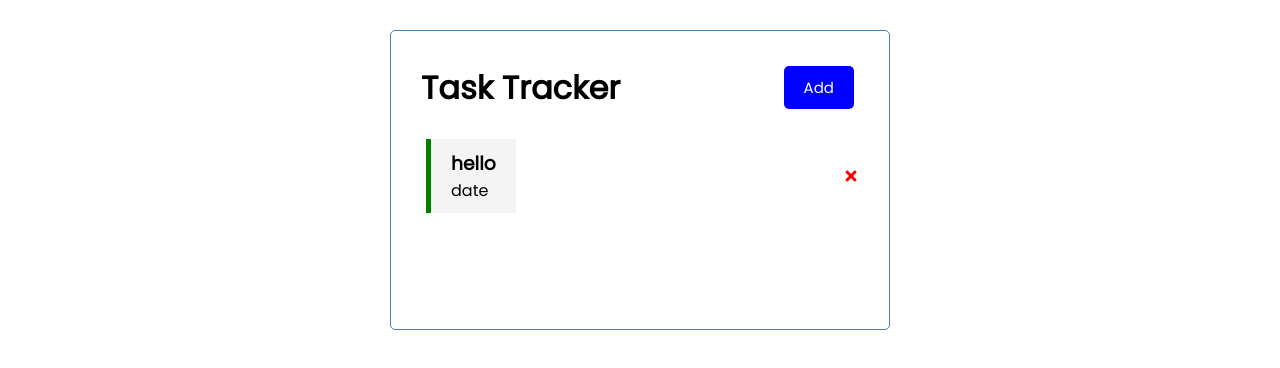
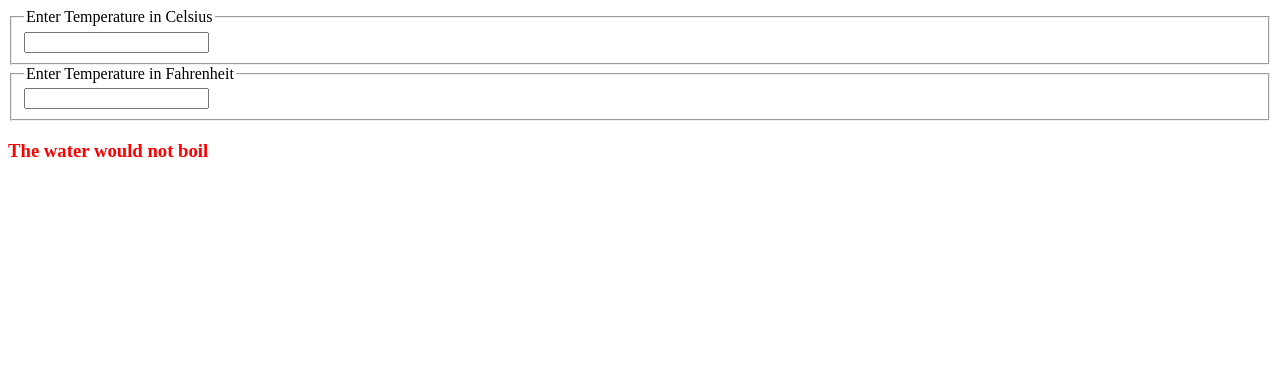
Before and after one commit to jonytalukdar/react-s, a React (Create React App) app: page / in a window 1280 px wide. Shown: the top 368 px of the page. Built offline with nearby package versions, Linux system fonts and the light colour scheme; data requests are answered from the project's data file.

Commit message:
added lifting

```diff
--- a/src/App.js
+++ b/src/App.js
@@ -1,9 +1,9 @@
 import React from 'react';
-import TaskTracker from './components/TaskTracker/App';
+import Lifting from './components/Lifting-State/Calculator';
 const App = () => {
   return (
     <>
-      <TaskTracker />
+      <Lifting />
     </>
   );
 };
--- /dev/null
+++ b/src/components/Lifting-State/BoilingVerdict.js
@@ -0,0 +1,11 @@
+import React from 'react';
+
+const BoilingVerdict = ({ celsius }) => {
+  if (celsius >= 100) {
+    return <h3 style={{ color: 'blue' }}>The water would boil</h3>;
+  } else {
+    return <h3 style={{ color: 'red' }}>The water would not boil</h3>;
+  }
+};
+
+export default BoilingVerdict;
--- /dev/null
+++ b/src/components/Lifting-State/Calculator.js
@@ -0,0 +1,44 @@
+import React, { Component } from 'react';
+import BoilingVerdict from './BoilingVerdict';
+import TemperatureInput from './TemperatureInput';
+import { convert, toCelsius, toFahrenheit } from './lib/lib';
+
+class Calculator extends Component {
+  state = {
+    temperature: '',
+    scale: 'c',
+  };
+
+  changeHandler = (e, scale) => {
+    this.setState({
+      temperature: e.target.value,
+      scale,
+    });
+  };
+
+  render() {
+    const { temperature, scale } = this.state;
+    const celsius =
+      scale === 'f' ? convert(temperature, toCelsius) : temperature;
+    const fahrenheit =
+      scale === 'c' ? convert(temperature, toFahrenheit) : temperature;
+    return (
+      <div>
+        <TemperatureInput
+          scale="c"
+          temperature={celsius}
+          onChange={this.changeHandler}
+        />
+        <TemperatureInput
+          scale="f"
+          temperature={fahrenheit}
+          onChange={this.changeHandler}
+        />
+
+        <BoilingVerdict celsius={parseFloat(temperature)} />
+      </div>
+    );
+  }
+}
+
+export default Calculator;
--- /dev/null
+++ b/src/components/Lifting-State/TemperatureInput.js
@@ -0,0 +1,23 @@
+import React from 'react';
+
+const scaleNames = {
+  c: 'Celsius',
+  f: 'Fahrenheit',
+};
+
+const TemperatureInput = ({ scale, temperature, onChange }) => {
+  return (
+    <div>
+      <fieldset>
+        <legend>Enter Temperature in {scaleNames[scale]}</legend>
+        <input
+          type="text"
+          value={temperature}
+          onChange={(e) => onChange(e, scale)}
+        />
+      </fieldset>
+    </div>
+  );
+};
+
+export default TemperatureInput;
--- /dev/null
+++ b/src/components/Lifting-State/lib/lib.js
@@ -0,0 +1,17 @@
+export function toCelsius(fahrenheit) {
+  return ((fahrenheit - 32) * 5) / 9;
+}
+
+export function toFahrenheit(celsius) {
+  return (celsius * 9) / 5 + 32;
+}
+
+export function convert(temperature, convertTo) {
+  const input = parseFloat(temperature);
+  if (Number.isNaN(input)) {
+    return '';
+  }
+  const output = convertTo(input);
+  const rounded = Math.round(output * 1000) / 1000;
+  return rounded.toString();
+}
```
Also changed, not shown: src/components/Conditional-Render/Button.js (added, +27 -0 lines), src/components/Conditional-Render/Clock.js (added, +49 -0 lines), src/components/Conditional-Render/List.js (added, +13 -0 lines), src/components/Form/Form.js (added, +98 -0 lines).
